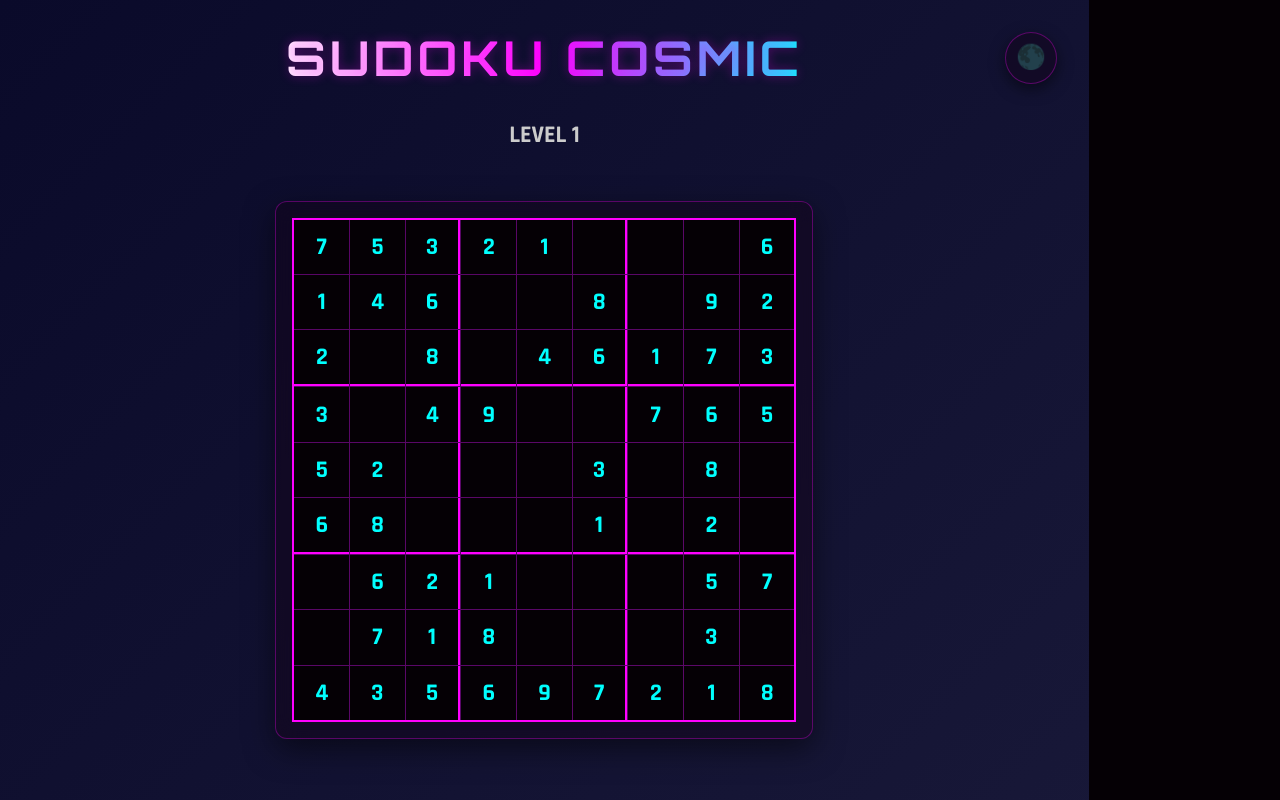
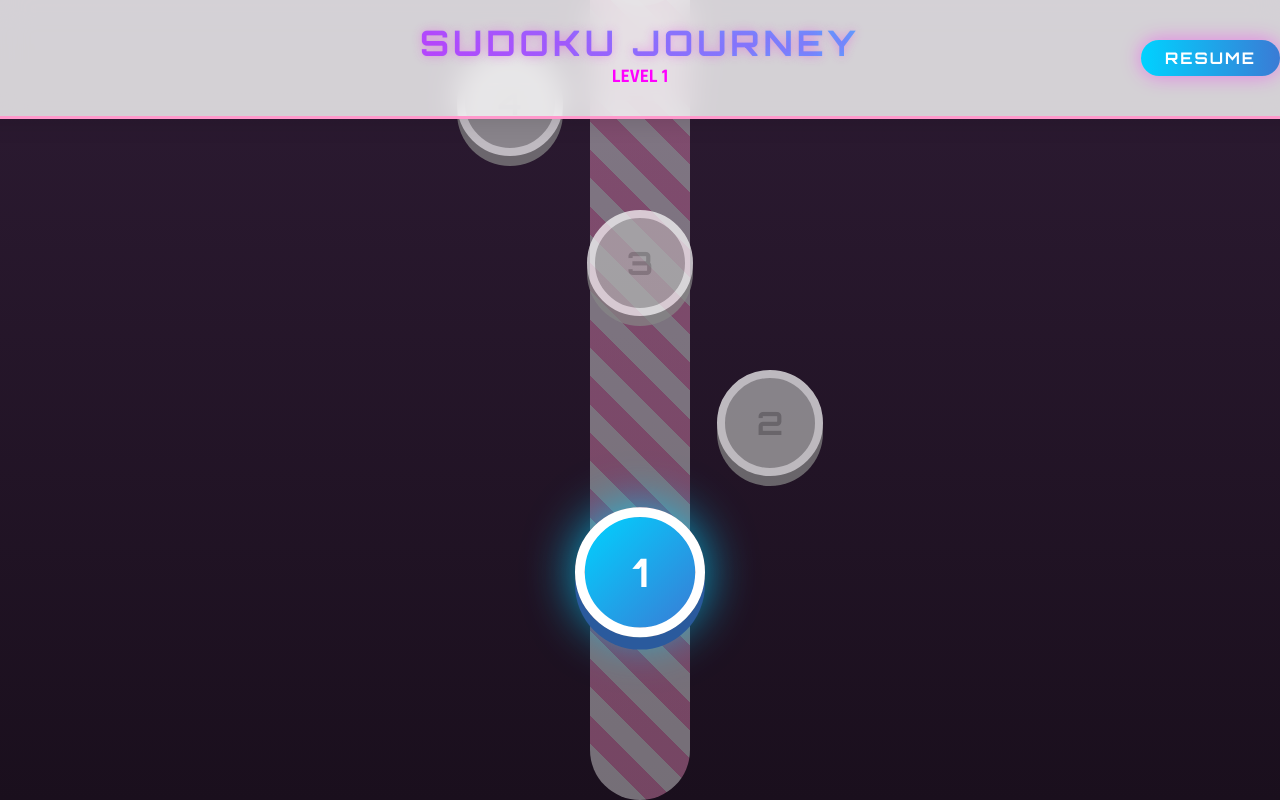
Before and after one commit to Dharunika-07-N/9X9-Sudoku-3D, a React (Vite) app: page / in a window 1280 px wide. Shown: the top 800 px of the page. Built offline with nearby package versions, Linux system fonts and the light colour scheme.

Commit message:
Implement Candy Crush-style Level Map

```diff
--- a/src/App.jsx
+++ b/src/App.jsx
@@ -2,6 +2,7 @@ import { useState, useEffect, useRef } from 'react';
 import { generateSudoku, BLANK, isValid } from './game/sudokuGenerator';
 import { SudokuBoard } from './components/ui/SudokuBoard';
 import { WinModal } from './components/ui/WinModal';
+import { LevelMap } from './components/ui/LevelMap';
 import './App.css';
 
 function App() {
@@ -21,6 +22,8 @@ function App() {
   });
   const solvingRef = useRef(false);
 
+  const [view, setView] = useState('map'); // 'map' or 'game'
+
   const [level, setLevel] = useState(() => parseInt(localStorage.getItem('sudoku-level') || '1'));
 
   useEffect(() => {
@@ -28,8 +31,10 @@ function App() {
   }, [level]);
 
   useEffect(() => {
-    startNewGame(level);
-  }, []);
+    if (view === 'game') {
+      startNewGame(level);
+    }
+  }, [view]);
 
   // Update Body class for global variables
   useEffect(() => {
@@ -42,7 +47,7 @@ function App() {
 
   useEffect(() => {
     const handleKeyDown = (e) => {
-      if (!selectedCell || isSolving || isGameWon) return;
+      if (view !== 'game' || !selectedCell || isSolving || isGameWon) return;
       const { row, col } = selectedCell;
 
       if (game.initial[row][col] !== BLANK) return;
@@ -64,18 +69,12 @@ function App() {
 
     window.addEventListener('keydown', handleKeyDown);
     return () => window.removeEventListener('keydown', handleKeyDown);
-  }, [selectedCell, board, game, isSolving, isGameWon]);
+  }, [selectedCell, board, game, isSolving, isGameWon, view]);
 
   const startNewGame = (diffOrLevel = level) => {
     solvingRef.current = false;
     setIsSolving(false);
     setIsGameWon(false);
-
-    // If it's a string (easy/medium/hard), we don't change the numeric level state conceptually,
-    // or we could map it. Let's just pass it through.
-    // If it's a number, we update the level state if needed?
-    // Let's decide: "Levels" is the main way.
-    // If user clicks "Easy", that's Level 1. "Medium" -> Level 10. "Hard" -> Level 20.
 
     let newLevel = diffOrLevel;
     if (typeof diffOrLevel === 'string') {
@@ -196,10 +195,39 @@ function App() {
     }
   };
 
+  if (view === 'map') {
+    return (
+      <LevelMap
+        currentLevel={level}
+        onSelectLevel={(lvl) => {
+          setLevel(lvl);
+          setView('game');
+        }}
+        isLightMode={isLightMode}
+      />
+    );
+  }
+
   return (
     <div className="hero-section">
-      <div className="theme-toggle" onClick={() => setIsLightMode(!isLightMode)} title="Toggle Theme">
-        {isLightMode ? '☀️' : '🌑'}
+      <div className="top-actions" style={{
+        position: 'absolute',
+        top: '2rem',
+        left: '2rem',
+        right: '2rem',
+        display: 'flex',
+        justifyContent: 'space-between',
+        zIndex: 10
+      }}>
+        <button onClick={() => setView('map')} className="back-btn">
+          &larr; MAP
+        </button>
+        <div className="theme-toggle" onClick={() => setIsLightMode(!isLightMode)} title="Toggle Theme" style={{
+          position: 'static',
+          margin: 0
+        }}>
+          {isLightMode ? '☀️' : '🌑'}
+        </div>
       </div>
 
       <h1>{isLightMode ? 'Sudoku Solar' : 'Sudoku Cosmic'}</h1>
@@ -216,9 +244,7 @@ function App() {
       />
 
       <div className="controls">
-        <button onClick={() => startNewGame('easy')}>Reset to Level 1</button>
-        <button onClick={() => startNewGame('medium')}>Skip to Level 10</button>
-        <button onClick={() => startNewGame('hard')}>Skip to Level 20</button>
+        <button onClick={() => startNewGame(level)}>Restart Level</button>
         <button
           onClick={solveStepByStep}
           style={{ borderColor: isLightMode ? '#0066cc' : '#ff00ff', color: isLightMode ? '#0066cc' : '#ff00ff' }}
@@ -234,7 +260,7 @@ function App() {
       </div>
 
       {isSolving && (
-        <div className="solver-status-panel" style={{ position: 'absolute', top: '2rem', left: '2rem', right: 'auto', transform: 'none' }}>
+        <div className="solver-status-panel" style={{ position: 'absolute', top: '5rem', left: '2rem', right: 'auto', transform: 'none' }}>
           <h3>Solver Logic</h3>
           <div className="status-item">
             <span className="label">Action:</span>
@@ -268,4 +294,5 @@ function App() {
   );
 }
 
+
 export default App;
--- /dev/null
+++ b/src/components/ui/LevelMap.css
@@ -0,0 +1,205 @@
+.level-map-container {
+    width: 100vw;
+    height: 100vh;
+    overflow-y: auto;
+    background: linear-gradient(180deg, #ffccf2 0%, #cc99ff 100%);
+    /* Sweet pink theme */
+    position: relative;
+    display: flex;
+    justify-content: center;
+    scroll-behavior: smooth;
+}
+
+.level-map-container.dark-mode {
+    background: linear-gradient(180deg, #2d1b33 0%, #1a0f1d 100%);
+}
+
+.map-content {
+    width: 100%;
+    max-width: 500px;
+    height: fit-content;
+    position: relative;
+    padding: 150px 0;
+    z-index: 1;
+}
+
+.path-background {
+    position: absolute;
+    top: 0;
+    left: 50%;
+    transform: translateX(-50%);
+    width: 100px;
+    height: 100%;
+    background: repeating-linear-gradient(45deg,
+            rgba(255, 153, 204, 0.4),
+            rgba(255, 153, 204, 0.4) 20px,
+            rgba(255, 255, 255, 0.4) 20px,
+            rgba(255, 255, 255, 0.4) 40px);
+    border-radius: 50px;
+    z-index: 0;
+}
+
+.levels-list {
+    position: relative;
+    display: flex;
+    flex-direction: column-reverse;
+    align-items: center;
+    gap: 40px;
+    z-index: 2;
+    width: 100%;
+}
+
+.level-node-wrapper {
+    width: 100%;
+    display: flex;
+    justify-content: center;
+    position: relative;
+    height: 120px;
+}
+
+.level-node {
+    width: 90px;
+    height: 90px;
+    border-radius: 50%;
+    background: #fff;
+    display: flex;
+    justify-content: center;
+    align-items: center;
+    font-family: 'Orbitron', sans-serif;
+    font-size: 2rem;
+    font-weight: 800;
+    color: #666;
+    cursor: pointer;
+    position: relative;
+    box-shadow: 0 10px 0 #ddd, 0 15px 25px rgba(0, 0, 0, 0.2);
+    transition: all 0.2s cubic-bezier(0.175, 0.885, 0.32, 1.275);
+    border: 8px solid #fff;
+}
+
+.level-node:hover {
+    transform: scale(1.1) translateY(-5px) !important;
+    box-shadow: 0 15px 0 #ddd, 0 25px 30px rgba(0, 0, 0, 0.3);
+}
+
+.level-node.locked {
+    background: #b3b3b3;
+    color: #888;
+    box-shadow: 0 10px 0 #888;
+    cursor: not-allowed;
+    filter: grayscale(1);
+    opacity: 0.7;
+}
+
+.level-node.completed {
+    background: linear-gradient(135deg, #ff9900, #ffcc00);
+    color: #fff;
+    box-shadow: 0 10px 0 #cc7a00, 0 15px 25px rgba(0, 0, 0, 0.2);
+    border-color: #fff5e6;
+}
+
+.level-node.current {
+    background: linear-gradient(135deg, #00d2ff, #3a7bd5);
+    color: #fff;
+    box-shadow: 0 10px 0 #2a5a9d, 0 0 40px rgba(0, 210, 255, 0.8);
+    animation: bounceNode 2s infinite ease-in-out;
+    z-index: 10;
+}
+
+@keyframes bounceNode {
+
+    0%,
+    100% {
+        transform: translateY(0) scale(1.2);
+    }
+
+    50% {
+        transform: translateY(-20px) scale(1.25);
+    }
+}
+
+/* Winding Path Logic */
+.level-node-wrapper:nth-child(4n+1) .level-node {
+    transform: translateX(0);
+}
+
+.level-node-wrapper:nth-child(4n+2) .level-node {
+    transform: translateX(130px);
+}
+
+.level-node-wrapper:nth-child(4n+3) .level-node {
+    transform: translateX(0);
+}
+
+.level-node-wrapper:nth-child(4n+4) .level-node {
+    transform: translateX(-130px);
+}
+
+/* Ensure current node includes its zig-zag position in the animation base */
+.level-node-wrapper:nth-child(4n+1) .level-node.current {
+    transform-origin: center;
+}
+
+.level-node-wrapper:nth-child(4n+2) .level-node.current {
+    transform: translateX(130px) scale(1.2);
+}
+
+.level-node-wrapper:nth-child(4n+4) .level-node.current {
+    transform: translateX(-130px) scale(1.2);
+}
+
+.map-header {
+    position: fixed;
+    top: 0;
+    width: 100%;
+    padding: 1.5rem;
+    background: rgba(255, 255, 255, 0.8);
+    backdrop-filter: blur(15px);
+    z-index: 100;
+    text-align: center;
+    border-bottom: 3px solid #ff99cc;
+    box-shadow: 0 5px 20px rgba(0, 0, 0, 0.1);
+}
+
+.map-header h1 {
+    margin: 0;
+    font-size: 2.2rem;
+    background: linear-gradient(45deg, #ff00ff, #00ffff);
+    -webkit-background-clip: text;
+    -webkit-text-fill-color: transparent;
+    font-family: 'Orbitron', sans-serif;
+}
+
+.star-rating {
+    position: absolute;
+    bottom: -30px;
+    display: flex;
+    justify-content: center;
+    width: 100%;
+    gap: 4px;
+}
+
+.star {
+    font-size: 1.2rem;
+    color: #FFD700;
+    text-shadow: 0 2px 4px rgba(0, 0, 0, 0.3);
+}
+
+/* Decor Elements */
+.decor {
+    position: absolute;
+    pointer-events: none;
+    z-index: 1;
+}
+
+.candy {
+    font-size: 3rem;
+    filter: drop-shadow(0 5px 10px rgba(0, 0, 0, 0.1));
+}
+
+.cloud {
+    background: #fff;
+    border-radius: 50px;
+    width: 120px;
+    height: 40px;
+    opacity: 0.7;
+}
--- /dev/null
+++ b/src/components/ui/LevelMap.jsx
@@ -0,0 +1,81 @@
+import React, { useEffect, useRef } from 'react';
+import './LevelMap.css';
+
+export function LevelMap({ currentLevel, onSelectLevel, isLightMode }) {
+    const mapRef = useRef(null);
+    const levels = Array.from({ length: 50 }, (_, i) => i + 1);
+
+    useEffect(() => {
+        // Delay scroll slightly to ensure content is rendered
+        setTimeout(() => {
+            const currentNode = document.querySelector('.level-node.current');
+            if (currentNode) {
+                currentNode.scrollIntoView({ behavior: 'smooth', block: 'center' });
+            }
+        }, 100);
+    }, []);
+
+    return (
+        <div className={`level-map-container ${!isLightMode ? 'dark-mode' : ''}`} ref={mapRef}>
+            <div className="map-header">
+                <h1>SUDOKU JOURNEY</h1>
+                <div style={{ fontSize: '1.2rem', fontWeight: 'bold', color: '#ff00ff' }}>
+                    LEVEL {currentLevel}
+                </div>
+                <div style={{ position: 'absolute', right: '1.5rem', top: '50%', transform: 'translateY(-50%)' }}>
+                    <button
+                        onClick={() => onSelectLevel(currentLevel)}
+                        className="play-again-btn"
+                        style={{ padding: '0.5rem 1.5rem', fontSize: '1rem', background: 'linear-gradient(90deg, #00d2ff, #3a7bd5)' }}
+                    >
+                        RESUME
+                    </button>
+                </div>
+            </div>
+
+            <div className="map-content">
+                <div className="path-background"></div>
+
+                {/* Decorative Elements */}
+                <div className="decor candy" style={{ top: '200px', left: '50px' }}>🍭</div>
+                <div className="decor candy" style={{ top: '800px', right: '40px' }}>🍬</div>
+                <div className="decor candy" style={{ top: '1500px', left: '30px' }}>🍩</div>
+                <div className="decor candy" style={{ top: '2200px', right: '60px' }}>🍦</div>
+                <div className="decor cloud" style={{ top: '500px', right: '-20px' }}></div>
+                <div className="decor cloud" style={{ top: '1200px', left: '-30px' }}></div>
+                <div className="decor cloud" style={{ top: '1900px', right: '20px' }}></div>
+
+                <div className="levels-list">
+                    {levels.map((lvl) => {
+                        const isLocked = lvl > currentLevel;
+                        const isCompleted = lvl < currentLevel;
+                        const isCurrent = lvl === currentLevel;
+
+                        let statusClass = '';
+                        if (isCurrent) statusClass = 'current';
+                        else if (isCompleted) statusClass = 'completed';
+                        else if (isLocked) statusClass = 'locked';
+
+                        return (
+                            <div key={lvl} className="level-node-wrapper">
+                                <div
+                                    className={`level-node ${statusClass}`}
+                                    onClick={() => !isLocked && onSelectLevel(lvl)}
+                                >
+                                    <span className="level-number">{lvl}</span>
+                                    {isCompleted && (
+                                        <div className="star-rating">
+                                            <span className="star">★</span>
+                                            <span className="star">★</span>
+                                            <span className="star">★</span>
+                                        </div>
+                                    )}
+                                </div>
+                            </div>
+                        );
+                    })}
+                </div>
+            </div>
+        </div>
+    );
+}
```
Also changed, not shown: src/App.css (+23 -0 lines).
